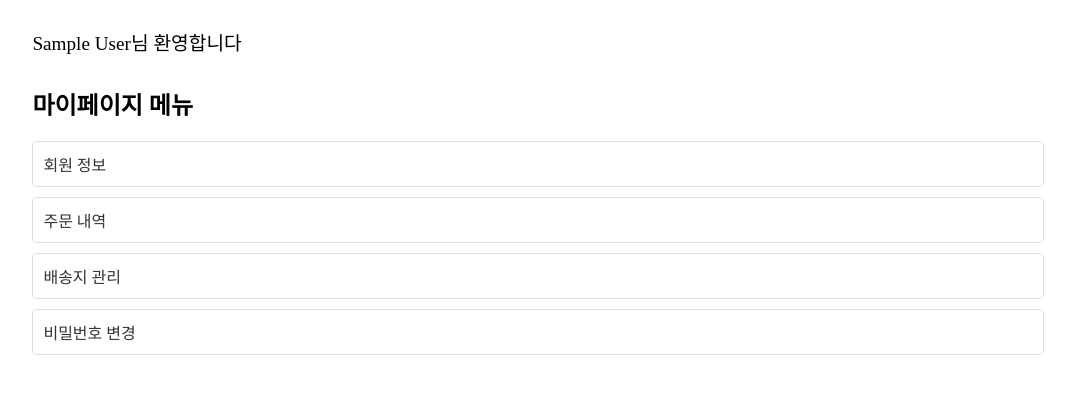
After one commit to Jossubin/Software_3D, a Spring Boot app: page /mypage in a window 1280 px wide. The commit adds this page. Shown: the top 394 px of the page, without its empty margins (102-1177 px from the left). Run offline with Spring Boot 4, Linux system fonts and the light colour scheme; the visitor is signed in with stand-in values (Sample User, id 1).

Commit message:
feat: add mypage

```diff
--- a/Project/src/main/java/com/example/MemberController.java
+++ b/Project/src/main/java/com/example/MemberController.java
@@ -63,4 +63,19 @@ public class MemberController {
         }
         return "home";  // home.html 템플릿을 반환
     }
+
+    @GetMapping("/mypage")
+    public String mypage(Model model, HttpSession session) {
+        // 세션에서 로그인된 회원 정보 가져오기
+        Member loginMember = (Member) session.getAttribute("loginMember");
+
+        // 로그인 체크
+        if (loginMember == null) {
+            return "redirect:/login";
+        }
+
+        // 모델에 회원 정보 추가
+        model.addAttribute("member", loginMember);
+        return "mypage";
+    }
 }
--- /dev/null
+++ b/Project/src/main/resources/templates/mypage.html
@@ -0,0 +1,63 @@
+<!DOCTYPE html>
+<html xmlns:th="http://www.thymeleaf.org">
+<head>
+    <meta charset="UTF-8">
+    <title>마이페이지</title>
+    <style>
+        .container {
+            width: 80%;
+            margin: 0 auto;
+            padding: 20px;
+        }
+        .welcome-message {
+            font-size: 1.2em;
+            margin-bottom: 20px;
+        }
+        .menu-section {
+            margin-top: 30px;
+        }
+        .menu-list {
+            list-style: none;
+            padding: 0;
+        }
+        .menu-item {
+            margin: 10px 0;
+            padding: 10px;
+            border: 1px solid #ddd;
+            border-radius: 5px;
+        }
+        .menu-item a {
+            text-decoration: none;
+            color: #333;
+        }
+        .menu-item:hover {
+            background-color: #f5f5f5;
+        }
+    </style>
+</head>
+<body>
+    <div class="container">
+        <div class="welcome-message">
+            <span th:if="${member != null}" th:text="${member.name + '님 환영합니다'}"></span>
+        </div>
+
+        <div class="menu-section">
+            <h2>마이페이지 메뉴</h2>
+            <ul class="menu-list">
+                <li class="menu-item">
+                    <a href="/member/info">회원 정보</a>
+                </li>
+                <li class="menu-item">
+                    <a href="/orders">주문 내역</a>
+                </li>
+                <li class="menu-item">
+                    <a href="/address">배송지 관리</a>
+                </li>
+                <li class="menu-item">
+                    <a href="/password/change">비밀번호 변경</a>
+                </li>
+            </ul>
+        </div>
+    </div>
+</body>
+</html>
```
Also changed, not shown: Project/src/main/resources/templates/home.html (+34 -8 lines).
